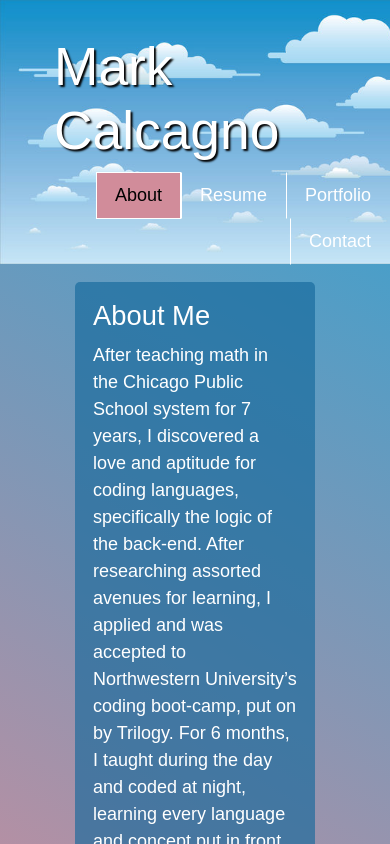
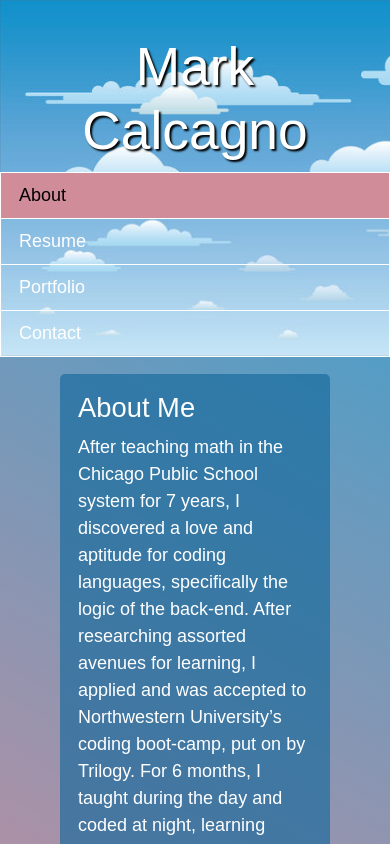
Before and after one commit to mcalcagno47/react-portfolio, a React (Create React App) app: page / in a window 390 px wide. Shown: the top 844 px of the page. Built offline with nearby package versions, Linux system fonts and the light colour scheme.

Commit message:
fixed all css issues with footer and finished portfolio styling. Mobile ready!

```diff
--- a/package.json
+++ b/package.json
@@ -1,5 +1,5 @@
 {
-  "name": "00-practice-app",
+  "name": "mark-calcagno-portfolio",
   "version": "0.1.0",
   "private": true,
   "dependencies": {
--- a/public/index.html
+++ b/public/index.html
@@ -10,7 +10,6 @@
       content="Web site created using create-react-app"
     />
     <link rel="apple-touch-icon" href="%PUBLIC_URL%/logo192.png" />
-    <link rel="stylesheet" href="https://kit.fontawesome.com/204f8aa109.css" crossorigin="anonymous">
     <!--
       manifest.json provides metadata used when your web app is installed on a
       user's mobile device or desktop. See https://developers.google.com/web/fundamentals/web-app-manifest/
--- a/src/components/pages/Portfolio.js
+++ b/src/components/pages/Portfolio.js
@@ -10,17 +10,17 @@ export default function Portfolio() {
       <h2>Portfolio</h2>
         <section>
             <h4 id="my-work">My Work</h4>
-            <figure className="figure">
-                <a href="https://so-bad-its-good.herokuapp.com/">
-                    <img src={project2Image} alt="movie review site that allows users to rate film quality and fun factor" className="portfolio-image"/>
+            <figure className="gallery">
+                <a href="https://so-bad-its-good.herokuapp.com/" className="portfolio-link">
+                    <img src={project2Image} alt="movie review site that allows users to rate film quality and fun factor" className="portfolio-image-Proj"/>
                 </a>
-                <a href="https://the-fighting-mongooses-official.github.io/Cards-Against-Apathy/">
-                    <img src={project1Image} alt="workout app using cards and poker chips" className="portfolio-image"/>
+                <a href="https://the-fighting-mongooses-official.github.io/Cards-Against-Apathy/" className="portfolio-link">
+                    <img src={project1Image} alt="workout app using cards and poker chips" className="portfolio-image-Proj"/>
                 </a>
-                <a href="https://calcagno-tech-blog.herokuapp.com/">
+                <a href="https://calcagno-tech-blog.herokuapp.com/" className="portfolio-link">
                     <img src={homework1Image} alt="tech-blog" className="portfolio-image"/>
                 </a>
-                <a href="https://note-taker-calcagno.herokuapp.com/">
+                <a href="https://note-taker-calcagno.herokuapp.com/" className="portfolio-link">
                     <img src={homework2Image} alt="note-taker" className="portfolio-image"/>
                 </a>
             </figure>
--- a/src/style.css
+++ b/src/style.css
@@ -29,6 +29,10 @@ body {
     background-size: cover;
 }
 
+ul.header {
+    padding: 0;
+}
+
 h1 {
     font-size: 40pt;
     color: white;
@@ -37,10 +41,13 @@ h1 {
 }
 
 .my-name {
-    justify-content: left;
+    text-align: left;
     list-style: none;
     margin-left: 1rem;
+    margin-right: 1rem;
     padding-top: 35px;
+    padding-left: 36px;
+    padding-right: 36px;
 }
 
 .nav {
@@ -50,7 +57,6 @@ h1 {
 
 .nav-tabs .nav-link {
     border-left: 1pt solid white;
-    /* border-right: 1pt solid white; */
     border-radius: 0%;
 }
 
@@ -81,7 +87,6 @@ h1 {
 .nav-link:hover {
     background-color: rgb(140, 156, 151);
     border-left: 1pt solid white;
-    /* border-right: 1pt solid white; */
     color: white;
 }
 
@@ -91,8 +96,8 @@ h1 {
 
 .info-container {
     background-color: rgba(19, 104, 156, 0.638);
-    margin-left: 75px;
-    margin-right: 75px;
+    margin-left: 60px;
+    margin-right: 60px;
     padding: 1rem;
     border-radius: 5px;
     color: white;
@@ -108,28 +113,57 @@ h1 {
     transition: 0.1s;
 }
 
+.gallery {
+    display: flex;
+    flex-wrap: wrap;
+    justify-content: center;
+}
+
 .portfolio-image {
     border: 4px solid var(--yellow);
     text-align: center;
     position: relative;
     margin: 20px;
     transition: all .1s ease-in-out;
-    max-width: 323px;
+    width: 300px;
+    height: 200px;
     border-radius: 10px;
-    display: flex;
-    flex-direction: column;
-    flex-wrap: wrap;
+    object-fit: cover;
+    object-position: left top;
+}
+
+.portfolio-image-Proj {
+    border: 4px solid var(--yellow);
+    text-align: center;
+    position: relative;
+    margin: 20px;
+    transition: all .1s ease-in-out;
+    width: 300px;
+    height: 200px;
+    border-radius: 10px;
+    object-fit: cover;
+    object-position: center top;
+}
+
+.portfolio-image:hover {
+    filter: grayscale(80%);
+    opacity: 0.8;
+}
+
+.portfolio-image-Proj:hover {
+    filter: grayscale(80%);
+    opacity: 0.8;
 }
 
 #content-wrap {
-    padding-bottom: 2.5rem;    /* Footer height */
+    padding-bottom: 6rem;    /* Footer height */
   }
 
 .footer {
     position: absolute;
     bottom: 0;
     width: 100%;
-    height: 2.5rem;            /* Footer height */
+    height: 1.5rem;            /* Footer height */
     text-align: center;
     margin-bottom: 80px;
 }
@@ -145,3 +179,47 @@ h1 {
     transition: 0.2s;
     opacity: 1;
 }
+
+@media screen and (min-width: 1500px) {
+    .portfolio-image-Proj {
+        width: 600px;
+        height: 400px;
+    }
+
+    .portfolio-image {
+        width: 600px;
+        height: 400px;
+    }
+}
+
+@media screen and (max-width: 600px) {
+
+    main,
+    .nav {
+        flex-direction: column;
+    }
+
+    .nav-tabs .nav-link {
+        border: 1px solid white;
+    }
+
+    .my-name {
+        text-align: center;
+    }
+
+}
+
+@media screen and (max-width: 300px) {
+    h1 {
+        font-size: 20pt;
+    }
+
+    .portfolio-image-Proj {
+        width: 150px;
+    }
+
+    .portfolio-image {
+        width: 150px;
+    }
+
+}
```
